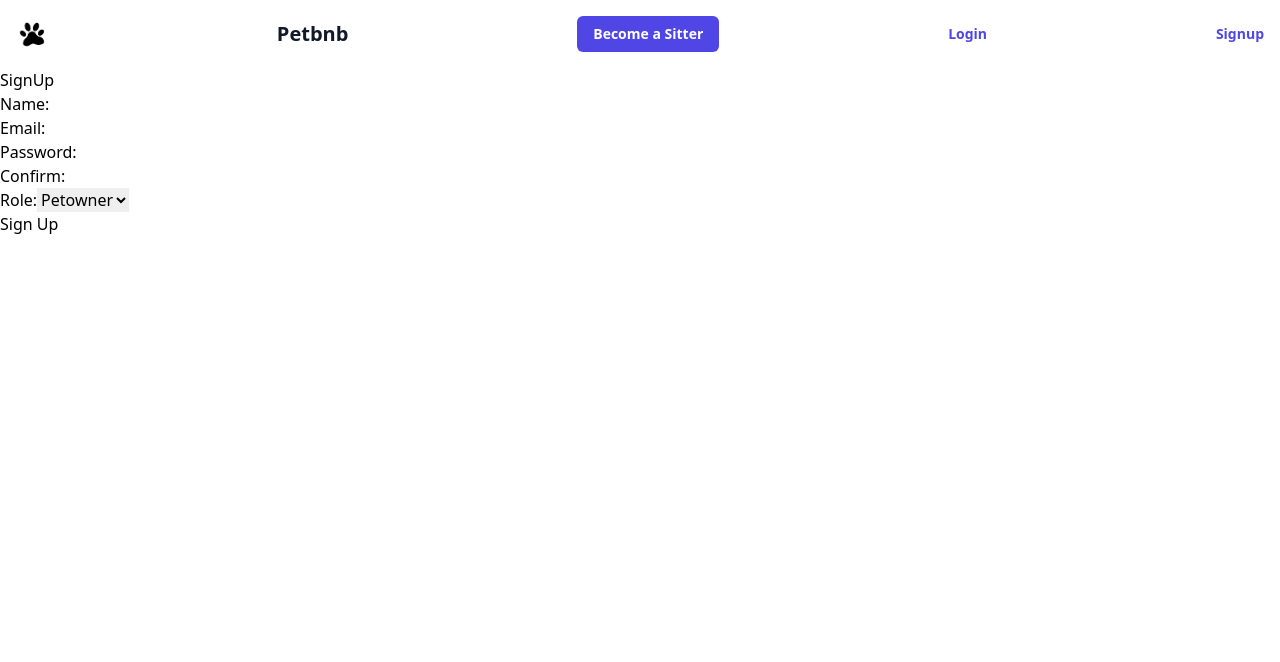
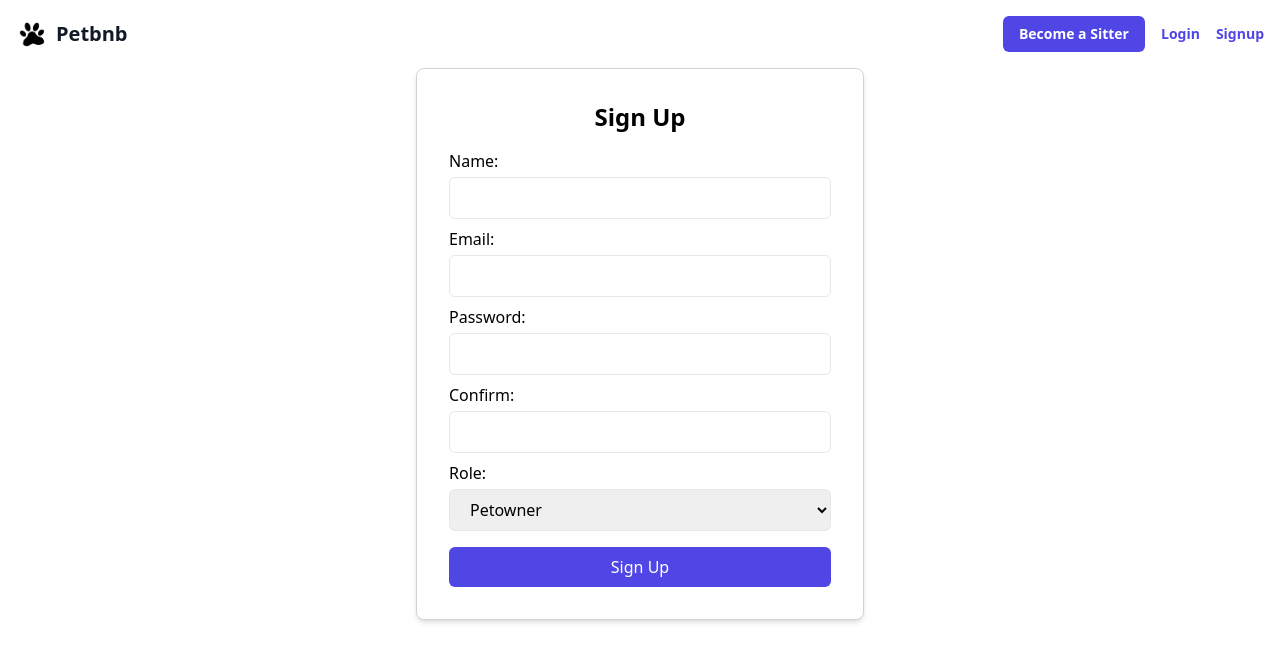
Before and after one commit to Merylcheng/Petbnb, a React (Vite) app: page /signup in a window 1280 px wide. Shown: the top 662 px of the page. Built offline with nearby package versions, Linux system fonts and the light colour scheme.

Commit message:
style: navbar, signup form etc

```diff
--- a/index.html
+++ b/index.html
@@ -4,7 +4,7 @@
     <meta charset="UTF-8" />
     <link rel="icon" type="image/svg+xml" href="/vite.svg" />
     <meta name="viewport" content="width=device-width, initial-scale=1.0" />
-    <title>MERN 50</title>
+    <title>Petbnb.</title>
   </head>
   <body>
     <div id="root"></div>
--- a/src/components/Landing/Slider.jsx
+++ b/src/components/Landing/Slider.jsx
@@ -5,7 +5,7 @@ const Slider = () => {
 
   useEffect(() => {
     const interval = setInterval(() => {
-      setCurrentSlide((prevSlide) => (prevSlide + 1) % 3); // Assuming 3 slides
+      setCurrentSlide((prevSlide) => (prevSlide + 1) % 3);
     }, 3000);
     return () => clearInterval(interval);
   }, []);
--- a/src/components/LoginForm/LoginForm.jsx
+++ b/src/components/LoginForm/LoginForm.jsx
@@ -23,7 +23,7 @@ export default function LoginForm({ setUser }) {
   return (
     <form
       onSubmit={handleSubmit}
-      className="max-w-md mx-auto mt-10 p-6 bg-white rounded-md shadow-md"
+      className="max-w-md mx-auto bg-white p-8 border border-gray-300 rounded-lg shadow-md"
     >
       <fieldset className="space-y-4">
         <legend className="text-2xl font-bold mb-4">Login</legend>
--- a/src/components/NavBar/NavBar.jsx
+++ b/src/components/NavBar/NavBar.jsx
@@ -1,3 +1,81 @@
+// import { Link, NavLink } from "react-router-dom";
+// import { logOut } from "../../utilities/users-service";
+
+// export default function NavBar({ user, setUser }) {
+//   const handleLogOut = () => {
+//     logOut();
+//     setUser(null);
+//   };
+
+//   return (
+//     <nav className="flex items-center justify-between p-4">
+//       <img
+//         className="h-8 w-auto"
+//         src="/images/pawprint.png"
+//         alt="Petbnb Logo"
+//       />
+//       <NavLink to="/" className="text-xl font-bold text-gray-900">
+//         Petbnb
+//       </NavLink>
+//       <NavLink
+//         to="/beasitter"
+//         className="bg-indigo-600 text-white text-sm font-semibold px-4 py-2 rounded-md hover:bg-indigo-500"
+//       >
+//         Become a Sitter
+//       </NavLink>
+//       {user ? (
+//         <>
+//           <span className="text-sm font-semibold text-gray-900">
+//             Welcome, {user.name}
+//           </span>
+//           <NavLink
+//             to="/messages/receiverId"
+//             className="text-sm font-semibold text-indigo-600 hover:text-indigo-500"
+//           >
+//             Inbox
+//           </NavLink>
+//           <NavLink
+//             to="/bookingPage"
+//             className="text-sm font-semibold text-indigo-600 hover:text-indigo-500"
+//           >
+//             Bookings
+//           </NavLink>
+//           {user.role === "sitter" && (
+//             <NavLink
+//               to="/profile"
+//               className="text-sm font-semibold text-indigo-600 hover:text-indigo-500"
+//             >
+//               Profile
+//             </NavLink>
+//           )}
+//           <Link
+//             to="/"
+//             onClick={handleLogOut}
+//             className="text-sm font-semibold text-indigo-600 hover:text-indigo-500"
+//           >
+//             Log Out
+//           </Link>
+//         </>
+//       ) : (
+//         <>
+//           <NavLink
+//             to="/login"
+//             className="text-sm font-semibold text-indigo-600 hover:text-indigo-500"
+//           >
+//             Login
+//           </NavLink>
+//           <NavLink
+//             to="/signup"
+//             className="text-sm font-semibold text-indigo-600 hover:text-indigo-500"
+//           >
+//             Signup
+//           </NavLink>
+//         </>
+//       )}
+//     </nav>
+//   );
+// }
+
 import { Link, NavLink } from "react-router-dom";
 import { logOut } from "../../utilities/users-service";
 
@@ -9,20 +87,17 @@ export default function NavBar({ user, setUser }) {
 
   return (
     <nav className="flex items-center justify-between p-4">
+      <div className="flex items-center">
         <img
-        className="h-8 w-auto"
+          className="h-8 w-auto mr-2"
           src="/images/pawprint.png"
           alt="Petbnb Logo"
         />
         <NavLink to="/" className="text-xl font-bold text-gray-900">
           Petbnb
         </NavLink>
-      <NavLink
-        to="/beasitter"
-        className="bg-indigo-600 text-white text-sm font-semibold px-4 py-2 rounded-md hover:bg-indigo-500"
-      >
-        Become a Sitter
-      </NavLink>
+      </div>
+      <div className="flex items-center space-x-4">
         {user ? (
           <>
             <span className="text-sm font-semibold text-gray-900">
@@ -59,6 +134,12 @@ export default function NavBar({ user, setUser }) {
         ) : (
           <>
             <NavLink
+              to="/beasitter"
+              className="bg-indigo-600 text-white text-sm font-semibold px-4 py-2 rounded-md hover:bg-indigo-500"
+            >
+              Become a Sitter
+            </NavLink>
+            <NavLink
               to="/login"
               className="text-sm font-semibold text-indigo-600 hover:text-indigo-500"
             >
@@ -72,6 +153,7 @@ export default function NavBar({ user, setUser }) {
             </NavLink>
           </>
         )}
+      </div>
     </nav>
   );
 }
--- a/src/components/SignUpForm/SignUpForm.jsx
+++ b/src/components/SignUpForm/SignUpForm.jsx
@@ -38,65 +38,80 @@ export default class SignUpForm extends Component {
 
   render() {
     return (
-      <form onSubmit={this.handleSubmit}>
+      <form
+        onSubmit={this.handleSubmit}
+        className="max-w-md mx-auto bg-white p-8 border border-gray-300 rounded-lg shadow-md"
+      >
         <fieldset>
-          <legend>SignUp</legend>
+          <legend className="text-2xl font-bold mb-4 text-center">
+            Sign Up
+          </legend>
 
-          <label>
+          <label className="block mb-2">
             Name:
             <input
               name="name"
               value={this.state.name}
               onChange={this.handleChange}
+              className="w-full px-4 py-2 mt-1 border rounded-md focus:outline-none focus:ring-2 focus:ring-indigo-500"
             />
           </label>
-          <br />
 
-          <label>
+          <label className="block mb-2">
             Email:
             <input
               name="email"
               value={this.state.email}
               onChange={this.handleChange}
+              className="w-full px-4 py-2 mt-1 border rounded-md focus:outline-none focus:ring-2 focus:ring-indigo-500"
             />
           </label>
-          <br />
 
-          <label>
+          <label className="block mb-2">
             Password:
             <input
+              type="password"
               name="password"
               value={this.state.password}
               onChange={this.handleChange}
+              className="w-full px-4 py-2 mt-1 border rounded-md focus:outline-none focus:ring-2 focus:ring-indigo-500"
             />
           </label>
-          <br />
 
-          <label>
+          <label className="block mb-2">
             Confirm:
             <input
+              type="password"
               name="confirm"
               value={this.state.confirm}
               onChange={this.handleChange}
+              className="w-full px-4 py-2 mt-1 border rounded-md focus:outline-none focus:ring-2 focus:ring-indigo-500"
             />
           </label>
-          <br />
 
-          <label>
+          <label className="block mb-4">
             Role:
             <select
               name="role"
               value={this.state.role}
               onChange={this.handleChange}
+              className="w-full px-4 py-2 mt-1 border rounded-md focus:outline-none focus:ring-2 focus:ring-indigo-500"
             >
               <option value="user">Petowner</option>
               <option value="sitter">Sitter</option>
             </select>
           </label>
-          <br />
 
-          <button>Sign Up</button>
-          <p>{this.state.error} </p>
+          <button
+            type="submit"
+            className="w-full bg-indigo-600 text-white py-2 rounded-md hover:bg-indigo-700 transition duration-200"
+          >
+            Sign Up
+          </button>
+
+          {this.state.error && (
+            <p className="mt-4 text-red-600 text-center">{this.state.error}</p>
+          )}
         </fieldset>
       </form>
     );
--- a/src/pages/AuthPage/AuthPage.jsx
+++ b/src/pages/AuthPage/AuthPage.jsx
@@ -5,6 +5,7 @@ export default function AuthPage({ setUser }) {
   return (
     <>
       <LoginForm setUser={setUser} />
+      <br />
       <SignUpForm setUser={setUser} />
     </>
   );
```
Lines whose indentation alone changed are shown as unchanged.
